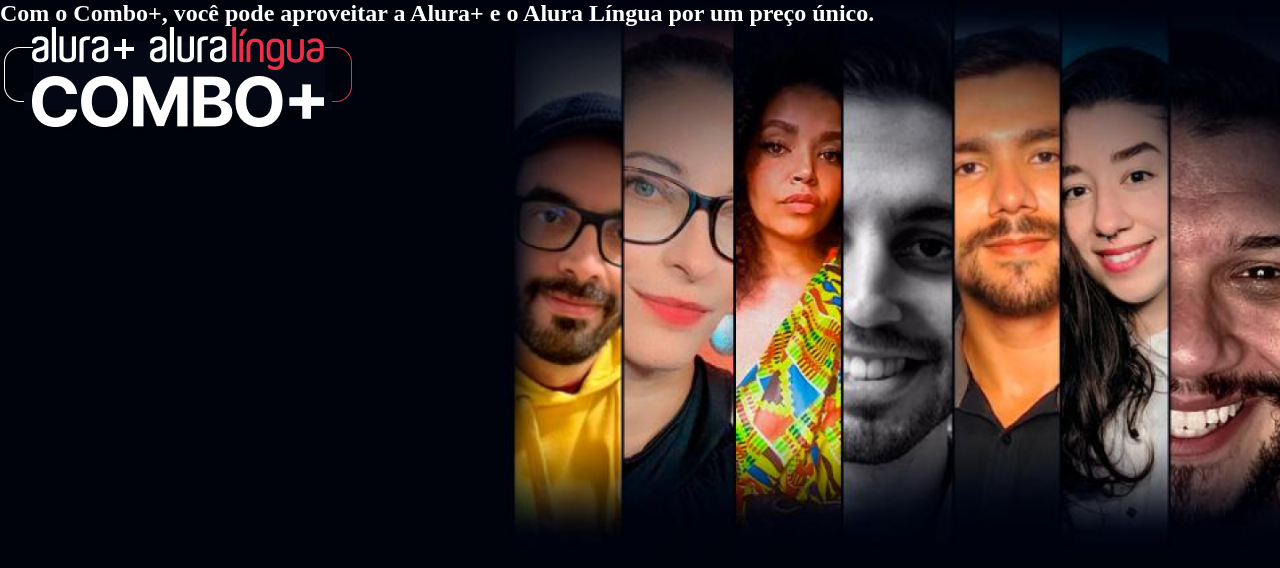
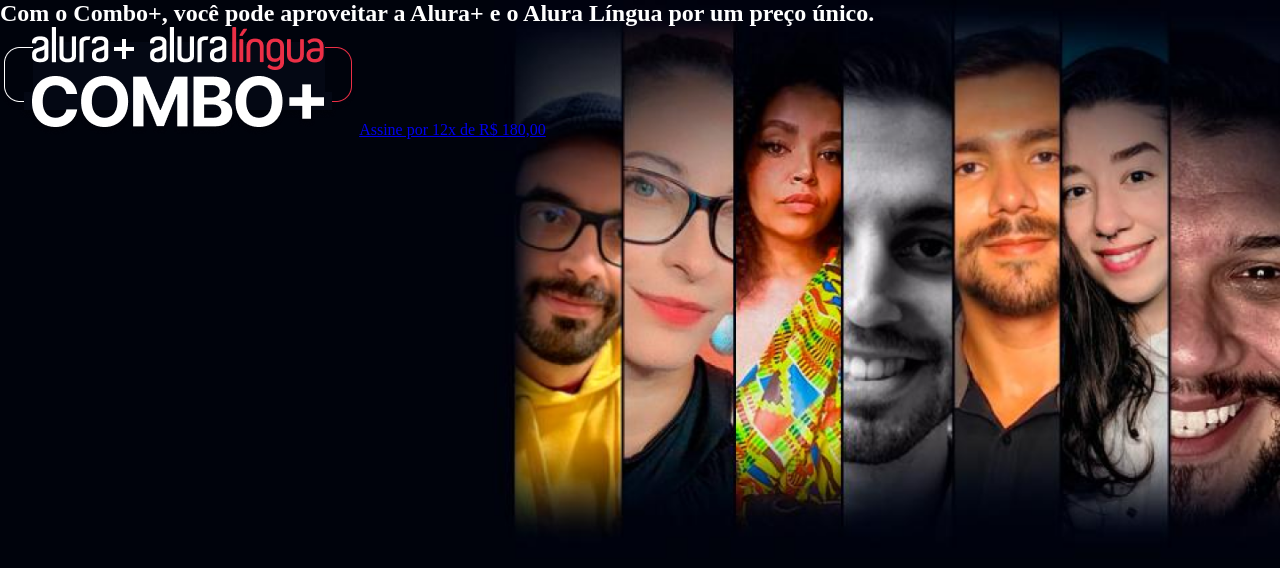
Before and after one commit to henrypedroso/embaixadores_acao, a plain HTML site: page index.html in a window 1280 px wide. Drawn offline with Linux system fonts and the light colour scheme.

Commit message:
ssssssssssss

```diff
--- a/index.html
+++ b/index.html
@@ -11,6 +11,7 @@
     <h1>
         Com o Combo+, você pode aproveitar a Alura+ e o Alura Língua por um preço único.</h1>
         <img src="img/Combo.png" alt="">
+        <a href="www.alura.com.br" class="container_botao">Assine por 12x de R$ 180,00</a>
     </section>
 </body>
 </html>
```
